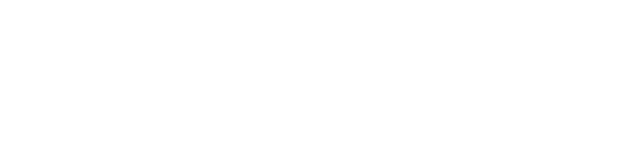
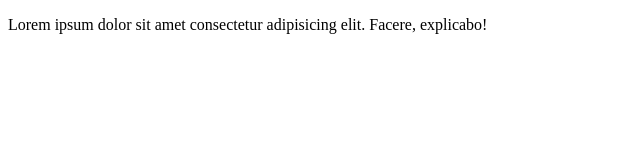
Before and after one commit to JessicaR12/tes-Repositorio-j, a plain HTML site: page index.html in a window 1280 px wide. Shown: the whole page, without its empty margins (0-640 px from the left). Drawn offline with Linux system fonts and the light colour scheme.

Commit message:
Agregado Div contenedor

```diff
--- a/index.html
+++ b/index.html
@@ -6,6 +6,11 @@
     <title>Git VSCODE</title>
 </head>
 <body>
-
+    <!--DIV contenedor 1-->
+    <div class="contenedor">
+        <div class="row">
+            <p>Lorem ipsum dolor sit amet consectetur adipisicing elit. Facere, explicabo!</p>
+        </div>
+    </div>
 </body>
 </html>
```
